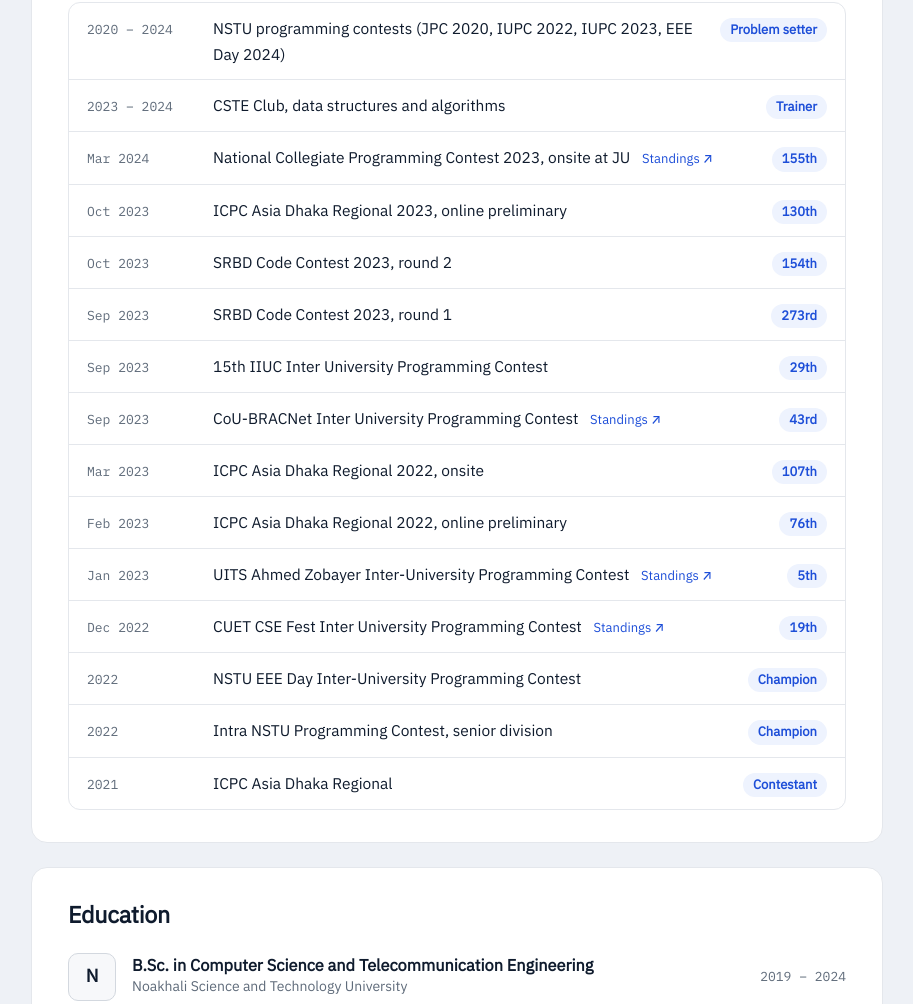
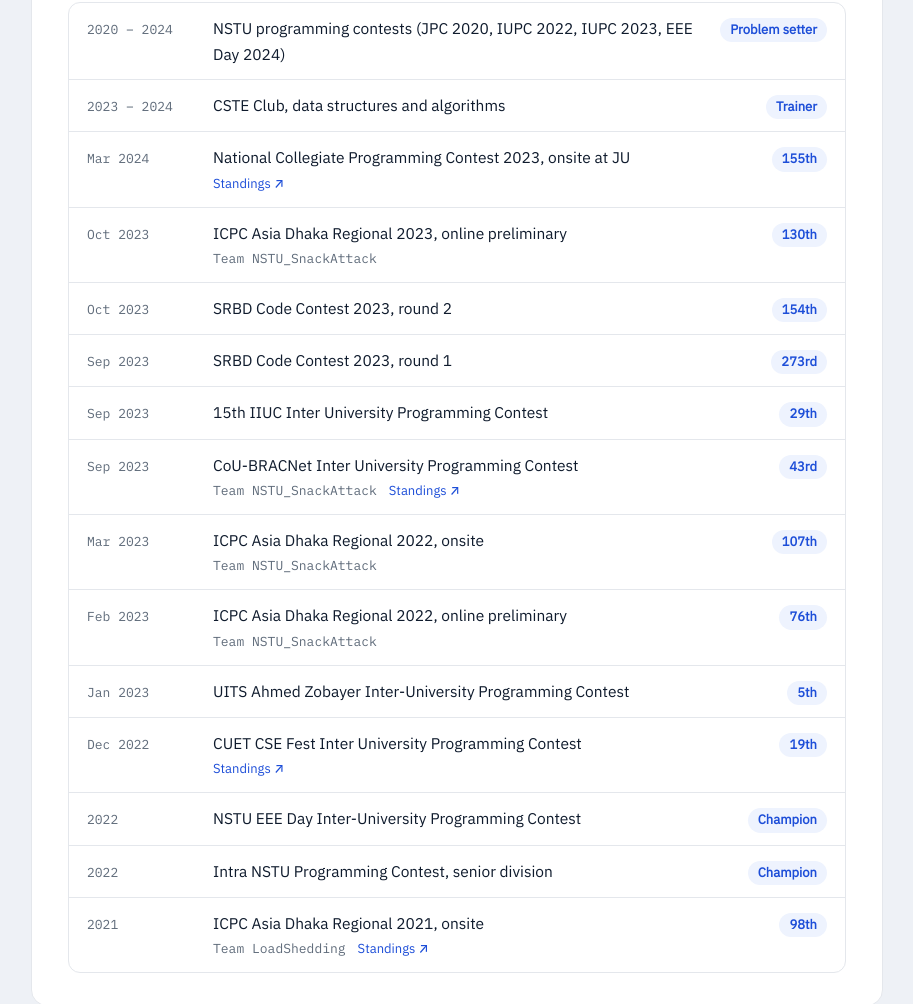
Before and after one commit to Mosiur99/Mosiur99.github.io, an Astro site: page / in a window 1280 px wide. Shown: the part 3451-4455 px from the top of the page, without its empty margins (353-1266 px from the left). Built offline with nearby package versions, Linux system fonts and the light colour scheme; Astro itself is replaced by a stand-in of ours.

Commit message:
feat: show team names and verified standings for contest results
- NSTU_SnackAttack on the ICPC Dhaka 2022 and 2023 rounds and the CoU IUPC.
- ICPC Dhaka 2021: team LoadShedding, 98th on the official icpc.global standings.
- Drop the vjudge link, which shows no ranklist to visitors who are not signed in.

```diff
--- a/src/components/CompetitiveProgramming.astro
+++ b/src/components/CompetitiveProgramming.astro
@@ -115,10 +115,15 @@ const results = sortAchievements(achievements);
         <span class="year">{achievementDate(a)}</span>
         <span class="what">
           {a.title}
-          {a.link && (
-            <a class="standings" href={a.link} target="_blank" rel="noopener noreferrer">
-              Standings<span class="visually-hidden"> for {a.title}</span>
-            </a>
+          {(a.team || a.link) && (
+            <span class="meta">
+              {a.team && <span class="team">Team {a.team}</span>}
+              {a.link && (
+                <a class="standings" href={a.link} target="_blank" rel="noopener noreferrer">
+                  Standings<span class="visually-hidden"> for {a.title}</span>
+                </a>
+              )}
+            </span>
           )}
         </span>
         <span class="result">{a.result}</span>
@@ -350,13 +355,26 @@ const results = sortAchievements(achievements);
   }
 
   .what {
+    display: grid;
     color: var(--color-ink);
     font-weight: 500;
   }
 
+  .meta {
+    display: flex;
+    flex-wrap: wrap;
+    gap: 2px var(--space-3);
+    margin-top: 2px;
+    font-size: var(--text-xs);
+    font-weight: 400;
+  }
+
+  .team {
+    color: var(--color-muted);
+    font-family: var(--font-mono);
+  }
+
   .standings {
-    margin-left: var(--space-2);
-    font-size: var(--text-xs);
     font-weight: 500;
     white-space: nowrap;
   }
--- a/src/content/achievements.yaml
+++ b/src/content/achievements.yaml
@@ -1,5 +1,6 @@
-# Contest results come from LinkedIn (Honors & awards). `link` is the public standings page,
-# added only when the page loads and lists the team.
+# Contest results come from LinkedIn (Honors & awards). `team` is set only where a standings
+# page or an organiser/club post confirms it; `link` only where the public standings page loads
+# and shows the result.
 ncpc-2023:
   title: National Collegiate Programming Contest 2023, onsite at JU
   result: 155th
@@ -13,6 +14,7 @@ icpc-dhaka-preliminary-2023:
   category: icpc
   year: 2023
   month: 10
+  team: NSTU_SnackAttack
 srbd-2023-round-2:
   title: SRBD Code Contest 2023, round 2
   result: 154th
@@ -37,6 +39,7 @@ cou-iupc-2023:
   category: contest
   year: 2023
   month: 9
+  team: NSTU_SnackAttack
   link: https://toph.co/c/cou-bracnet-inter-university-2023/standings
 icpc-dhaka-2022:
   title: ICPC Asia Dhaka Regional 2022, onsite
@@ -44,19 +47,20 @@ icpc-dhaka-2022:
   category: icpc
   year: 2023
   month: 3
+  team: NSTU_SnackAttack
 icpc-dhaka-preliminary-2022:
   title: ICPC Asia Dhaka Regional 2022, online preliminary
   result: 76th
   category: icpc
   year: 2023
   month: 2
+  team: NSTU_SnackAttack
 uits-iupc-2023:
   title: UITS Ahmed Zobayer Inter-University Programming Contest
   result: 5th
   category: contest
   year: 2023
   month: 1
-  link: https://vjudge.net/contest/538028#rank
 cuet-iupc-2022:
   title: CUET CSE Fest Inter University Programming Contest
   result: 19th
@@ -75,10 +79,12 @@ intra-nstu-2022:
   category: contest
   year: 2022
 icpc-dhaka-2021:
-  title: ICPC Asia Dhaka Regional
-  result: Contestant
+  title: ICPC Asia Dhaka Regional 2021, onsite
+  result: 98th
   category: icpc
   year: 2021
+  team: LoadShedding
+  link: https://icpc.global/regionals/finder/Dhaka-2022/standings
 nstu-problem-setter:
   title: NSTU programming contests (JPC 2020, IUPC 2022, IUPC 2023, EEE Day 2024)
   result: Problem setter
--- a/src/content/schemas.ts
+++ b/src/content/schemas.ts
@@ -88,6 +88,7 @@ export const achievementSchema = z
     category: z.enum(achievementCategories),
     year: z.number().int().min(2015).max(2100),
     month: z.number().int().min(1).max(12).optional(),
+    team: z.string().min(1).optional(),
     endYear: z.number().int().min(2015).max(2100).optional(),
     link: z.url().optional(),
   })
```
Also changed, not shown: tests/e2e/cp.spec.ts (+1 -0 lines), tests/unit/sections.test.ts (+7 -1 lines).
